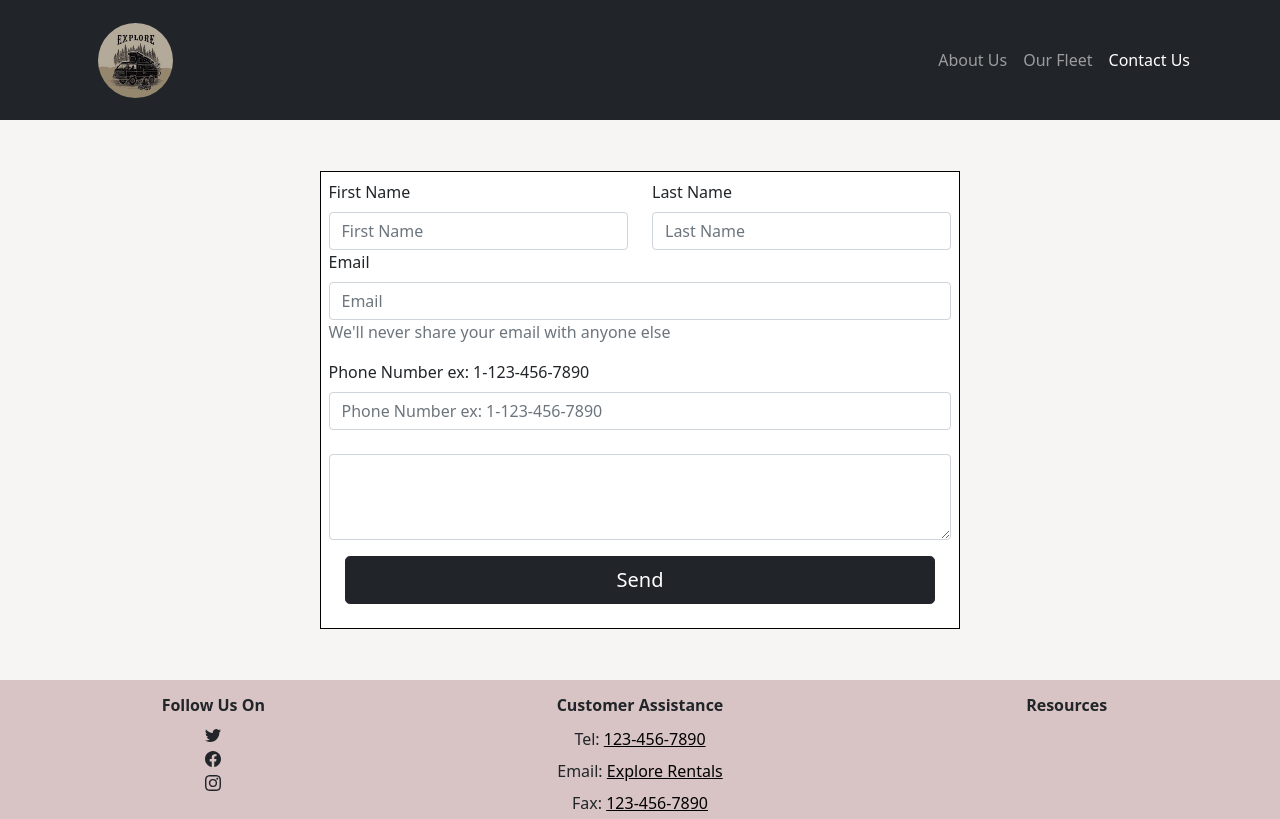
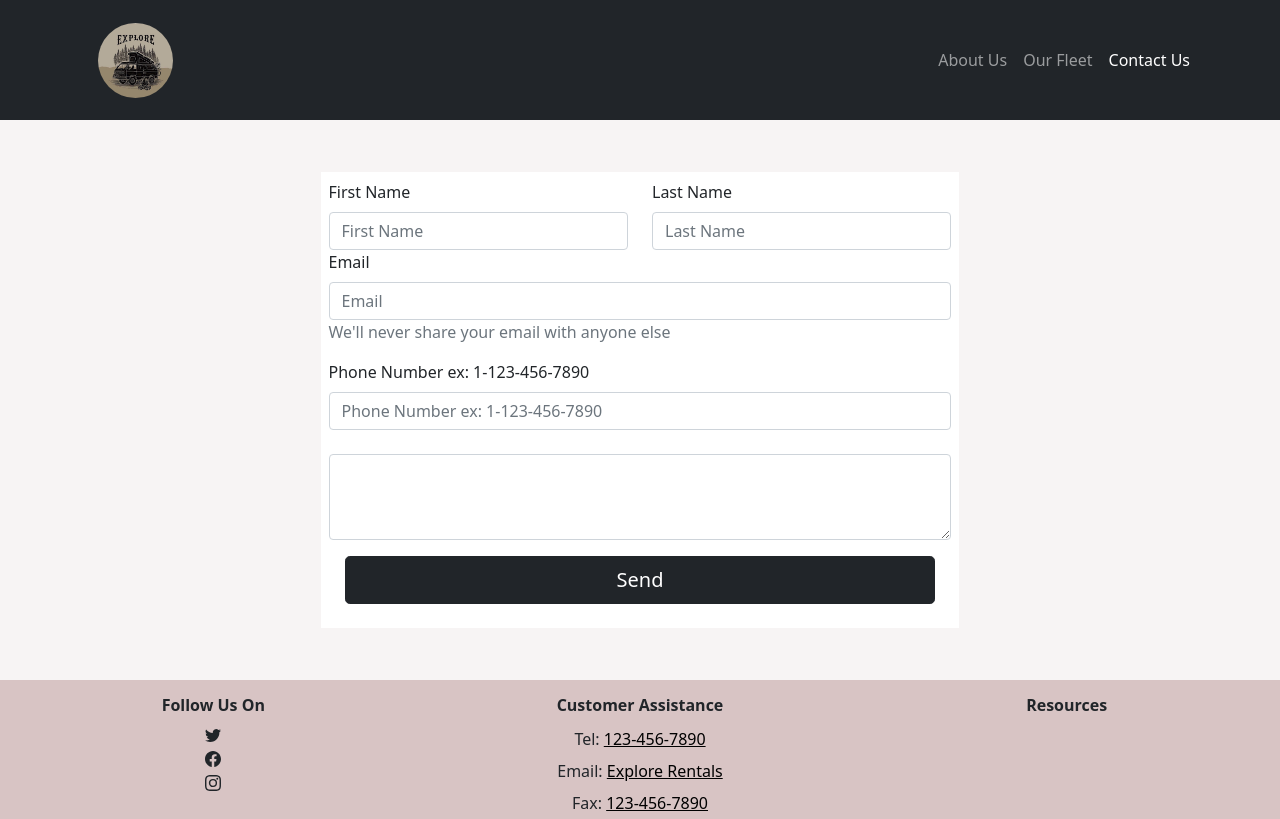
Before and after one commit to ShaneC2021/RentalStore, a React (Create React App) app: page /RentalStore/Contact in a window 1280 px wide. Built offline with nearby package versions, Linux system fonts and the light colour scheme.

Commit message:
removed border and padding in contact component eliminated jumpiness in component

```diff
--- a/src/index.css
+++ b/src/index.css
@@ -29,9 +29,6 @@ code {
   border-radius: 50%;
 }
 
-.contact-details {
-  border: 1px solid black;
-}
 
 .contact-button {
   width: 100%;
--- a/src/pages/Contact.jsx
+++ b/src/pages/Contact.jsx
@@ -25,8 +25,8 @@ function Contact() {
   };
 
   return (<>
-    <div className="main-body p-1 d-flex flex-column align-items-center justify-content-center body-color">
-      <div className="contact-details p-2 bg-white">
+    <div className="main-body d-flex flex-column align-items-center justify-content-center body-color">
+      <div className=" p-2 bg-white">
         <Form onSubmit={handleSubmit}>
           <Row>
             <FormField
```
